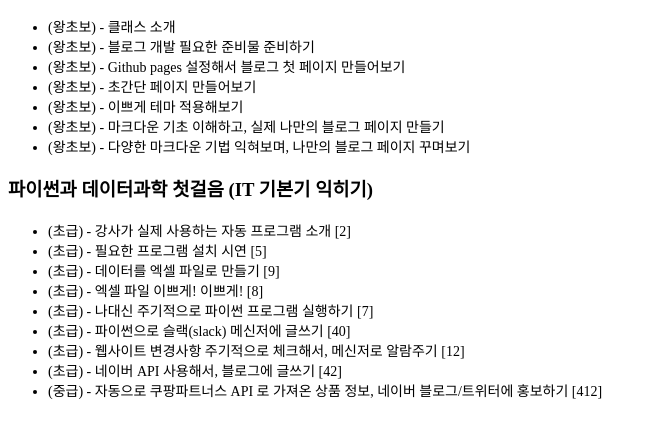
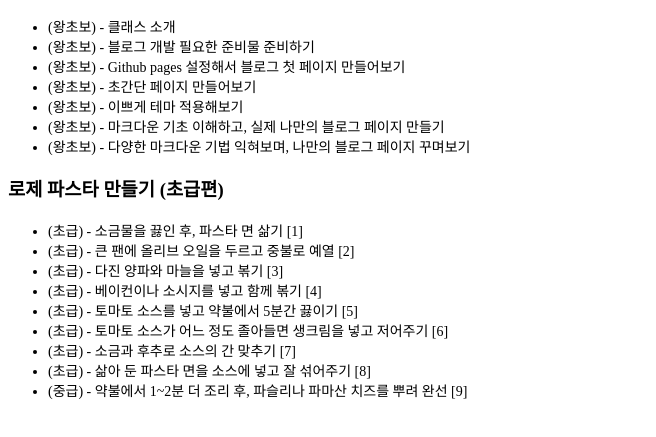
Before and after one commit to Jiwoon22/Crawl_test_web, a plain HTML site: page index.html in a window 1280 px wide. Shown: the part 119-556 px from the top of the page, without its empty margins (0-656 px from the left). Drawn offline with Linux system fonts and the light colour scheme.

Commit message:
Update index.html

```diff
--- a/index.html
+++ b/index.html
@@ -25,17 +25,17 @@
     <li class="course" id="start">(왕초보) - 다양한 마크다운 기법 익혀보며, 나만의 블로그 페이지 꾸며보기</li>
 </ul>
 
-<h3>파이썬과 데이터과학 첫걸음 (IT 기본기 익히기)</h3>
+<h3>로제 파스타 만들기 (초급편)</h3>
 <ul id="dev_course_list">
-    <li class="course" id="begin">(초급) - 강사가 실제 사용하는 자동 프로그램 소개 [2]</li>
-    <li class="course" id="begin">(초급) - 필요한 프로그램 설치 시연 [5]</li>
-    <li class="course" id="begin">(초급) - 데이터를 엑셀 파일로 만들기 [9]</li>
-    <li class="course" id="begin">(초급) - 엑셀 파일 이쁘게! 이쁘게! [8]</li>
-    <li class="course" id="begin">(초급) - 나대신 주기적으로 파이썬 프로그램 실행하기 [7]</li>
-    <li class="course" id="begin">(초급) - 파이썬으로 슬랙(slack) 메신저에 글쓰기 [40]</li>
-    <li class="course" id="begin">(초급) - 웹사이트 변경사항 주기적으로 체크해서, 메신저로 알람주기 [12]</li>
-    <li class="course" id="begin">(초급) - 네이버 API 사용해서, 블로그에 글쓰기 [42]</li>
-    <li class="course paid" id="advance">(중급) - 자동으로 쿠팡파트너스 API 로 가져온 상품 정보, 네이버 블로그/트위터에 홍보하기 [412]</li>
+    <li class="course" id="begin">(초급) - 소금물을 끓인 후, 파스타 면 삶기 [1]</li>
+    <li class="course" id="begin">(초급) - 큰 팬에 올리브 오일을 두르고 중불로 예열 [2]</li>
+    <li class="course" id="begin">(초급) - 다진 양파와 마늘을 넣고 볶기 [3]</li>
+    <li class="course" id="begin">(초급) - 베이컨이나 소시지를 넣고 함께 볶기 [4]</li>
+    <li class="course" id="begin">(초급) - 토마토 소스를 넣고 약불에서 5분간 끓이기 [5]</li>
+    <li class="course" id="begin">(초급) - 토마토 소스가 어느 정도 졸아들면 생크림을 넣고 저어주기 [6]</li>
+    <li class="course" id="begin">(초급) - 소금과 후추로 소스의 간 맞추기 [7]</li>
+    <li class="course" id="begin">(초급) - 삶아 둔 파스타 면을 소스에 넣고 잘 섞어주기 [8]</li>
+    <li class="course paid" id="advance">(중급) - 약불에서 1~2분 더 조리 후, 파슬리나 파마산 치즈를 뿌려 완선 [9]</li>
 </ul>
 
 
```
